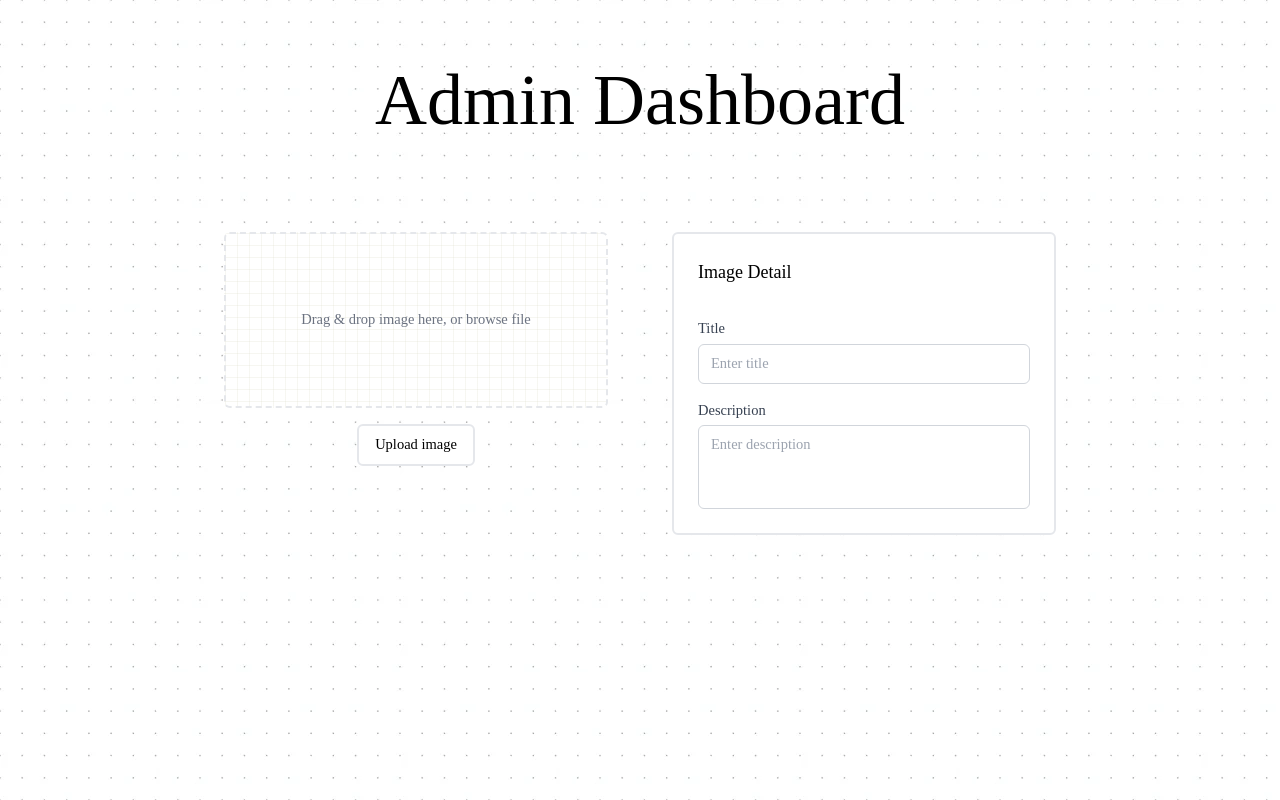
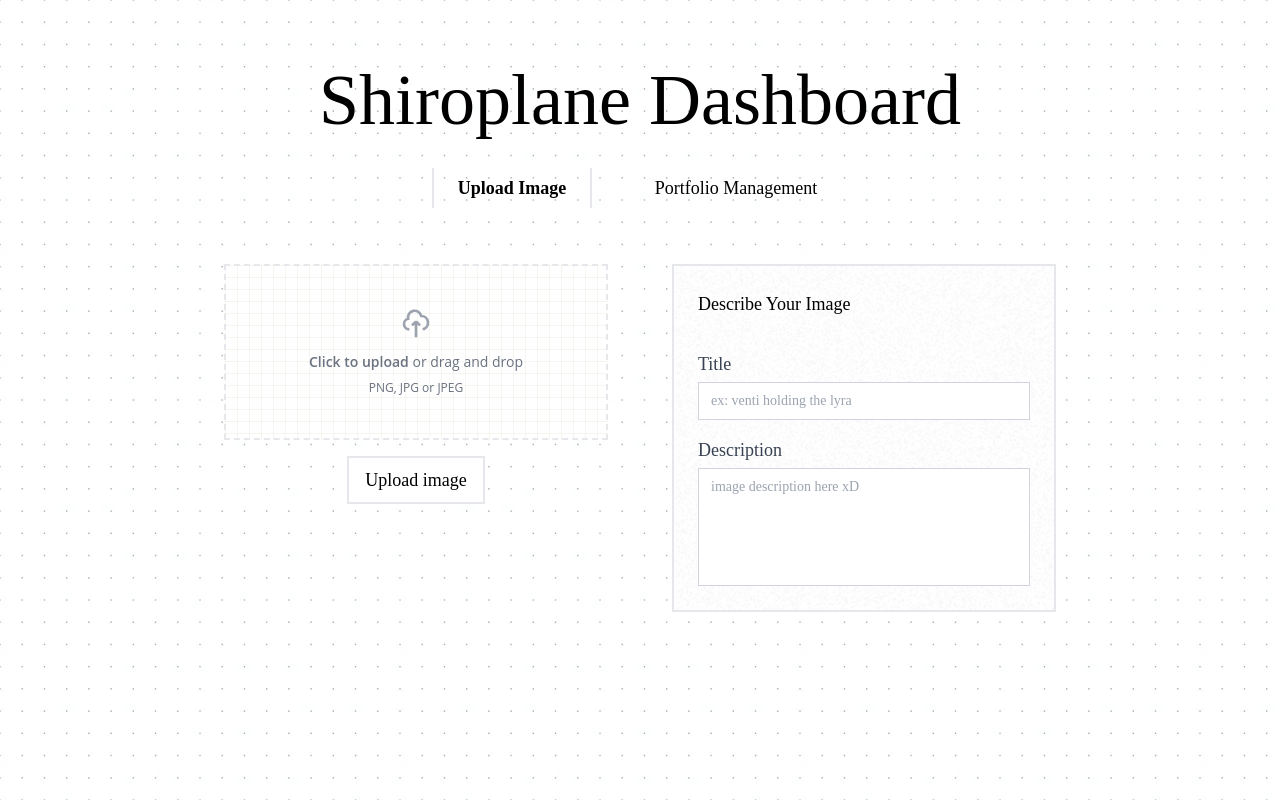
Before and after one commit to rihitoRiku/shiroplaneApp, a React (Create React App) app: page /dashboard in a window 1280 px wide. Built offline with nearby package versions, Linux system fonts and the light colour scheme.

Commit message:
some fixes, works!

```diff
--- /dev/null
+++ b/src/Data/CardData.js
@@ -0,0 +1,75 @@
+export const cardData = [
+  {
+    imageSrc: "https://th.bing.com/th/id/OIP.xbcRz5SpSHQjWLaHDaANXgHaFR?pid=ImgDet&rs=1",
+    title: "a picture",
+    description:
+      "Lorem ipsum dolor sit amet, consectetur adipiscing elit. Integer nec odio. Praesent libero.",
+  },
+  {
+    imageSrc: "https://th.bing.com/th/id/OIP.kqpp-MFxtE8hEoLeYE80OwHaHa?pid=ImgDet&rs=1",
+    title: "another picture",
+    description:
+      "Lorem ipsum dolor sit amet, consectetur adipiscing elit. Integer nec odio. Praesent libero.",
+  },
+  {
+    imageSrc: "",
+    title: "coolz picture",
+    description:
+      "coolz picture dolor sit amet, consectetur adipiscing elit. Integer nec odio. Praesent libero.",
+  },
+  {
+    imageSrc: "",
+    title: "coolz picture",
+    description:
+      "coolz picture dolor sit amet, consectetur adipiscing elit. Integer nec odio. Praesent libero.",
+  },
+  {
+    imageSrc: "",
+    title: "coolz picture",
+    description:
+      "coolz picture dolor sit amet, consectetur adipiscing elit. Integer nec odio. Praesent libero.",
+  },
+  {
+    imageSrc: "",
+    title: "coolz picture",
+    description:
+      "coolz picture dolor sit amet, consectetur adipiscing elit. Integer nec odio. Praesent libero.",
+  },
+  {
+    imageSrc: "",
+    title: "coolz picture",
+    description:
+      "coolz picture dolor sit amet, consectetur adipiscing elit. Integer nec odio. Praesent libero.",
+  },
+  {
+    imageSrc: "",
+    title: "coolz picture",
+    description:
+      "coolz picture dolor sit amet, consectetur adipiscing elit. Integer nec odio. Praesent libero.",
+  },
+  {
+    imageSrc: "",
+    title: "coolz picture",
+    description:
+      "coolz picture dolor sit amet, consectetur adipiscing elit. Integer nec odio. Praesent libero.",
+  },
+  {
+    imageSrc: "",
+    title: "coolz picture",
+    description:
+      "coolz picture dolor sit amet, consectetur adipiscing elit. Integer nec odio. Praesent libero.",
+  },
+  {
+    imageSrc: "",
+    title: "coolz picture",
+    description:
+      "coolz picture dolor sit amet, consectetur adipiscing elit. Integer nec odio. Praesent libero.",
+  },
+  {
+    imageSrc: "",
+    title: "coolz picture",
+    description:
+      "coolz picture dolor sit amet, consectetur adipiscing elit. Integer nec odio. Praesent libero.",
+  },
+  // Add more card data objects here
+];
--- a/src/components/card/card.jsx
+++ b/src/components/card/card.jsx
@@ -17,9 +17,9 @@ function Card({ imageSrc, title, description }) {
     }
 
     return (
-        <div className={`card ${cardSizeClass} reveal bg-zinc-50 font-b`}>
+        <div className={`card ${cardSizeClass} reveal bg-zinc-50 font-b border-2`}>
             <div className="card-image">
-                <img src={imageSrc} alt={title} />
+                <img className="" src={imageSrc} alt={title} />
             </div>
             <div className="card-body">
                 <div className="card-text">
--- a/src/pages/dashboard/Dashboard.css
+++ b/src/pages/dashboard/Dashboard.css
@@ -4,3 +4,11 @@
   linear-gradient(90deg, transparent 11px, rgba(220, 220, 200, 0.5) 12px, transparent 12px);
 background-size: 100% 12px, 12px 100%;
 }
+
+.bg-paper{
+  background-image: url("../../assets/so-white.png");
+}
+
+.activeStateBg {
+
+}
--- a/src/pages/dashboard/Dashboard.jsx
+++ b/src/pages/dashboard/Dashboard.jsx
@@ -2,12 +2,19 @@ import React, { useState, useCallback, useEffect } from "react";
 import { useDropzone } from "react-dropzone";
 import Axios from "axios";
 import "./Dashboard.css";
+import { cardData } from "../../Data/CardData";
+import { BsTrashFill  } from 'react-icons/bs';
 
 function Dashboard() {
   const [imageSelected, setImageSelected] = useState(null);
   const [uploadSuccess, setUploadSuccess] = useState(false);
   const [countdown, setCountdown] = useState(3);
   const [isLoading, setIsLoading] = useState(false);
+
+  const [selectedState, setSelectedState] = useState("upload");
+  const ChangeState = (item) => {
+    setSelectedState(item);
+  };
 
   const onDrop = useCallback((acceptedFiles) => {
     const file = acceptedFiles[0];
@@ -22,7 +29,12 @@ function Dashboard() {
     accept: "image/jpeg, image/png",
   });
 
-  const UploadImage = async () => {
+  const [title, setTitle] = useState('');
+  const [description, setDescription] = useState('');
+
+  const UploadImage = async (event) => {
+    event.preventDefault();
+
     if (!imageSelected) {
       return; // No file selected, exit the function
     }
@@ -40,9 +52,18 @@ function Dashboard() {
 
       const newImage = {
         imgSrc: response.data.secure_url,
+        title: title,
+        desc: description,
       };
 
-      // Do something with the newImage object
+      // Do post with the newImage object
+      Axios.post('http://localhost:5000/images/', newImage)
+      .then(function (response) {
+        console.log(response);
+      })
+      .catch(function (error) {
+        console.log(error);
+      });
 
       setUploadSuccess(true); // Set upload success state to true
       setImageSelected(null); // Clear the imageSelected state after successful upload
@@ -75,17 +96,62 @@ function Dashboard() {
       clearTimeout(timeout);
     };
   }, [uploadSuccess, countdown]);
-
   return (
     <>
-      <div className="text-5xl sm:text-6xl xl:text-7xl font-medium text-center mt-16 mb-8 font-a ">
-        Admin Dashboard
+      {/* ALERT UPLOAD SUCESS */}
+      {uploadSuccess && (
+        <div>
+          <div className="fixed w-screen h-screen opacity-50 top-0"></div>
+          <div
+            className="p-4 mb-4 text-sm text-green-800 bg-green-50 dark:bg-gray-800 dark:text-green-400 fixed top-1/2 left-1/2 transform -translate-x-1/2 -translate-y-1/2 max-w-lg md:w-full w-3/4 h-56"
+            role="alert"
+          >
+            <span className="font-medium">Success alert!</span>
+            Success Eyy
+            <span> Auto closed on {countdown}..</span>
           </div>
-      <div className="flex md:flex-row flex-col justify-center gap-16 md:items-start items-center mb-16 py-16">
+        </div>
+      )}
+      <div className="">
+        <div className="text-5xl sm:text-6xl xl:text-7xl font-medium text-center mt-16 mb-8 font-a">
+          Shiroplane Dashboard
+        </div>
+        <div className="h-full ">
+          <div className="">
+            <ul className="flex gap-8 items-center justify-center text-lg my-6 font-b">
+              <li>
+                <button
+                  onClick={() => ChangeState("upload")}
+                  className={`w-40 h-10 ${
+                    selectedState === "upload"
+                      ? "activeStateBg border-x-2 font-semibold"
+                      : ""
+                  }`}
+                >
+                  Upload Image
+                </button>
+              </li>
+              <li>
+                <button
+                  onClick={() => ChangeState("manage")}
+                  className={` w-56 h-10 ${
+                    selectedState === "manage"
+                      ? "activeStateBg border-x-2 font-semibold"
+                      : ""
+                  }`}
+                >
+                  Portfolio Management
+                </button>
+              </li>
+            </ul>
+          </div>
+          <div className="text-lg flex items-center justify-center flex-col">
+            {selectedState === "upload" && (
+              <div className=" flex md:flex-row flex-col justify-center gap-16 md:items-start items-center py-8">
                 <div className="flex flex-col items-center justify-center h-full max-w-fit ">
                   <div
                     {...getRootProps()}
-            className={`hover:bg-gray-50 border-2 md:rounded-md border-dashed w-96 h-44 p-6 ${
+                    className={`hover:bg-gray-50 border-2 border-dashed w-96 h-44 p-6 ${
                       isDragActive ? "bg-gray-200" : "bg-white bkg"
                     }`}
                     style={{
@@ -97,17 +163,44 @@ function Dashboard() {
                     }}
                   >
                     <input {...getInputProps()} />
-            <p className="mt-0 text-gray-500 font-b text-center">
-              {imageSelected
-                ? "1 image selected"
-                : "Drag & drop image here, or browse file"}
+                    <svg
+                      className="w-8 h-8 mb-3 text-gray-400"
+                      fill="none"
+                      stroke="currentColor"
+                      viewBox="0 0 24 24"
+                      xmlns="http://www.w3.org/2000/svg"
+                    >
+                      <path
+                        strokeLinecap=""
+                        strokeLinejoin=""
+                        strokeWidth="2"
+                        d="M7 16a4 4 0 01-.88-7.903A5 5 0 1115.9 6L16 6a5 5 0 011 9.9M15 13l-3-3m0 0l-3 3m3-3v12"
+                      ></path>
+                    </svg>
+                    {imageSelected ? (
+                      <>
+                        <p className="mt-0 text-gray-500 font-b text-sm text-center">
+                          1 image selected
                         </p>
+                      </>
+                    ) : (
+                      <>
+                        <p className="mb-2 text-sm text-gray-500 dark:text-gray-400">
+                          <span className="font-semibold">Click to upload</span> or
+                          drag and drop
+                        </p>
+                        <p className="text-xs text-gray-500 dark:text-gray-400">
+                          PNG, JPG or JPEG
+                        </p>
+                      </>
+                    )}
+
                     {imageSelected && (
                       <div className="flex justify-between w-full box-border">
-                <div className="text-slate-500  break-words w-56">
+                        <div className="text-slate-500 text-sm break-words w-56">
                           {imageSelected.file.name}
                         </div>
-                <div className="text-slate-400  min-w-fit">
+                        <div className="text-slate-400 text-sm min-w-fit">
                           <button
                             className=""
                             onClick={(e) => {
@@ -123,27 +216,20 @@ function Dashboard() {
                   </div>
                   <div className="my-4">
                     <button
-              className="py-2 px-4 rounded-md border-2 bg-white hover:bg-gray-50 text-black font-b"
+                      className="py-2 px-4  border-2 bg-white hover:bg-gray-50 text-black font-b"
                       onClick={UploadImage}
                       disabled={isLoading || !imageSelected}
                     >
                       {isLoading ? "Uploading..." : "Upload image"}
                     </button>
                   </div>
-          {uploadSuccess && (
-            <div
-              className="p-4 mb-4 text-sm text-green-800 rounded-lg bg-green-50 dark:bg-gray-800 dark:text-green-400"
-              role="alert"
-            >
-              <span className="font-medium">Success alert!</span> File uploaded
-              successfully.
-              <span> Auto closed on {countdown}..</span>
-            </div>
-          )}
                 </div>
                 {/* Form */}
-        <div className="w-96 border-2 p-6 md:rounded-md bg-white">
-          <h4 className="text-lg mb-8 font-b">Image Detail</h4>
+                <form onSubmit={UploadImage}>
+                <div className="w-96 border-2 p-6 bg-paper">
+                  <h4 className="text-lg mb-8 font-b font-medium">
+                    Describe Your Image
+                  </h4>
                   <div className="mb-4">
                     <label
                       htmlFor="title"
@@ -154,9 +240,11 @@ function Dashboard() {
                     <input
                       type="text"
                       id="title"
+                      value={title}
+                      onChange={(e) => setTitle(e.target.value)}
                       name="title"
-              className="border border-gray-300 px-3 py-2 mt-1 w-full rounded-md font-b block text-md"
-              placeholder="Enter title"
+                      className="border border-gray-300 px-3 py-2 mt-1 w-full font-b block text-sm"
+                      placeholder="ex: venti holding the lyra"
                     />
                   </div>
                   <div>
@@ -168,11 +256,39 @@ function Dashboard() {
                     </label>
                     <textarea
                       id="description"
+                      value={description}
+                      onChange={(e) => setDescription(e.target.value)}
                       name="description"
-              rows="3"
-              className="border border-gray-300 px-3 py-2 mt-1 w-full rounded-md resize-none  font-b block text-md"
-              placeholder="Enter description"
+                      rows="5"
+                      className="border border-gray-300 px-3 py-2 mt-1 w-full resize-none  font-b block text-sm"
+                      placeholder="image description here xD"
                     ></textarea>
+                  </div>
+                </div>
+                </form>
+              </div>
+            )}
+            {selectedState === "manage" && (
+              <div className="flex justify-center  md:items-start items-center py-8 px-4 w-full">
+                <div className="grid grid-cols-1 md:grid-cols-2 gap-4 w-full max-w-[52rem]">
+                  {cardData.map((cardData, index) => (
+                    <div className="border-2 border-dashed flex gap-3 h-24 md:h-full w-full bg-paper">
+                      <div className="w-1/4 md:w-2/5">
+                        <img
+                          className="object-cover md:h-32 w-full h-full"
+                          src={cardData.imageSrc}
+                          alt=""
+                        />
+                      </div>
+                      <div className="w-3/4 md:w-3/5 break-words sm:p-3 p-2 place-self-start font-b">
+                        {cardData.title}{" "}
+                      </div>
+                      <div className="place-self-end"><BsTrashFill className="mb-2 me-2 w-8 h-8 text-neutral-500" /></div>
+                    </div>
+                  ))}
+                </div>
+              </div>
+            )}
           </div>
         </div>
       </div>
--- a/src/pages/home/CardData.js
+++ /dev/null
@@ -1,75 +0,0 @@
-export const cardData = [
-  {
-    imageSrc: "https://th.bing.com/th/id/OIP.xbcRz5SpSHQjWLaHDaANXgHaFR?pid=ImgDet&rs=1",
-    title: "Lorem ipsum",
-    description:
-      "Lorem ipsum dolor sit amet, consectetur adipiscing elit. Integer nec odio. Praesent libero.",
-  },
-  {
-    imageSrc: "https://th.bing.com/th/id/OIP.kqpp-MFxtE8hEoLeYE80OwHaHa?pid=ImgDet&rs=1",
-    title: "Lorem ipsum",
-    description:
-      "Lorem ipsum dolor sit amet, consectetur adipiscing elit. Integer nec odio. Praesent libero.",
-  },
-  {
-    imageSrc: "",
-    title: "Lorem ipsum",
-    description:
-      "Lorem ipsum dolor sit amet, consectetur adipiscing elit. Integer nec odio. Praesent libero.",
-  },
-  {
-    imageSrc: "",
-    title: "Lorem ipsum",
-    description:
-      "Lorem ipsum dolor sit amet, consectetur adipiscing elit. Integer nec odio. Praesent libero.",
-  },
-  {
-    imageSrc: "",
-    title: "Lorem ipsum",
-    description:
-      "Lorem ipsum dolor sit amet, consectetur adipiscing elit. Integer nec odio. Praesent libero.",
-  },
-  {
-    imageSrc: "",
-    title: "Lorem ipsum",
-    description:
-      "Lorem ipsum dolor sit amet, consectetur adipiscing elit. Integer nec odio. Praesent libero.",
-  },
-  {
-    imageSrc: "",
-    title: "Lorem ipsum",
-    description:
-      "Lorem ipsum dolor sit amet, consectetur adipiscing elit. Integer nec odio. Praesent libero.",
-  },
-  {
-    imageSrc: "",
-    title: "Lorem ipsum",
-    description:
-      "Lorem ipsum dolor sit amet, consectetur adipiscing elit. Integer nec odio. Praesent libero.",
-  },
-  {
-    imageSrc: "",
-    title: "Lorem ipsum",
-    description:
-      "Lorem ipsum dolor sit amet, consectetur adipiscing elit. Integer nec odio. Praesent libero.",
-  },
-  {
-    imageSrc: "",
-    title: "Lorem ipsum",
-    description:
-      "Lorem ipsum dolor sit amet, consectetur adipiscing elit. Integer nec odio. Praesent libero.",
-  },
-  {
-    imageSrc: "",
-    title: "Lorem ipsum",
-    description:
-      "Lorem ipsum dolor sit amet, consectetur adipiscing elit. Integer nec odio. Praesent libero.",
-  },
-  {
-    imageSrc: "",
-    title: "Lorem ipsum",
-    description:
-      "Lorem ipsum dolor sit amet, consectetur adipiscing elit. Integer nec odio. Praesent libero.",
-  },
-  // Add more card data objects here
-];
--- a/src/pages/home/Home.css
+++ b/src/pages/home/Home.css
@@ -89,7 +89,6 @@ body {
   height: 100%;
   width: 100%;
   grid-column: auto / span 1;
-  box-shadow: 0px 5px 7px 1px rgba(0, 10, 20, 0.14);
   background-image: url("../../assets/so-white.png");
 }
 
--- a/src/pages/home/Home.jsx
+++ b/src/pages/home/Home.jsx
@@ -4,24 +4,25 @@ import { Link } from "react-router-dom";
 import "./Home.css";
 // Components
 import Card from "../../components/card/card";
-import { cardData } from "./CardData";
+import { cardData } from "../../Data/CardData";
 import Axios from "axios";
 
 // Icons
-import iconsinstagam from "../../assets/instagram.png"
-import iconslinkedin from "../../assets/linkedin.png"
+import iconsinstagam from "../../assets/instagram.png";
+import iconslinkedin from "../../assets/linkedin.png";
 // Scroll Reveal
 // import ScrollReveal from "scrollreveal";
 // ScrollReveal({ reset: true });
 // ScrollReveal().reveal(".reveal", { delay: 500 });
 
 function Home() {
-  // const [dataImages, setDataImages] = useState([]);
-  // useEffect(() => {
-  //   Axios.get(`http://localhost:5000/images`).then((response) => {
-  //     setDataImages(response.data.data);
-  //   });
-  // }, []);
+  const [dataImages, setDataImages] = useState([]);
+  useEffect(() => {
+    Axios.get(`http://localhost:5000/images`).then((response) => {
+      setDataImages(response.data.data);
+    });
+    // console.log(dataImages)
+  }, []);
   return (
     <>
       {/* Link Icon */}
@@ -55,7 +56,7 @@ function Home() {
         </button>
       </div>
       {/* Content Header */}
-      <div className="h-[48rem]">
+      <div className="h-[48rem] ">
         <div class="text-5xl sm:text-6xl xl:text-7xl font-medium text-center mt-32 font-a">
           ShiroPlane Artworks
         </div>
@@ -73,30 +74,28 @@ function Home() {
           Gallery
         </div>
         <div className="md:w-5/6 min-h-screen container mx-auto border-solid">
-          {/* <div className="containerx">
+          <div className="containerx">
             {dataImages.map((card, index) => (
-
               <Card
                 key={index}
-                imageSrc={card.imageSrc}
+                imageSrc={card.imgSrc}
                 title={card.title}
                 description={card.desc}
               />
+            ))}
+          </div>
 
-            ))}
-          </div> */}
-          <div className="containerx">
+          {/* Locally Dummy Data */}
+          {/* <div className="containerx">
             {cardData.map((cardData, index) => (
-
               <Card
                 key={index}
                 imageSrc={cardData.imageSrc}
                 title={cardData.title}
-                description={cardData.desc}
+                description={cardData.description}
               />
-
             ))}
-          </div>
+          </div> */}
         </div>
       </div>
     </>
```
Lines whose indentation alone changed are shown as unchanged.
